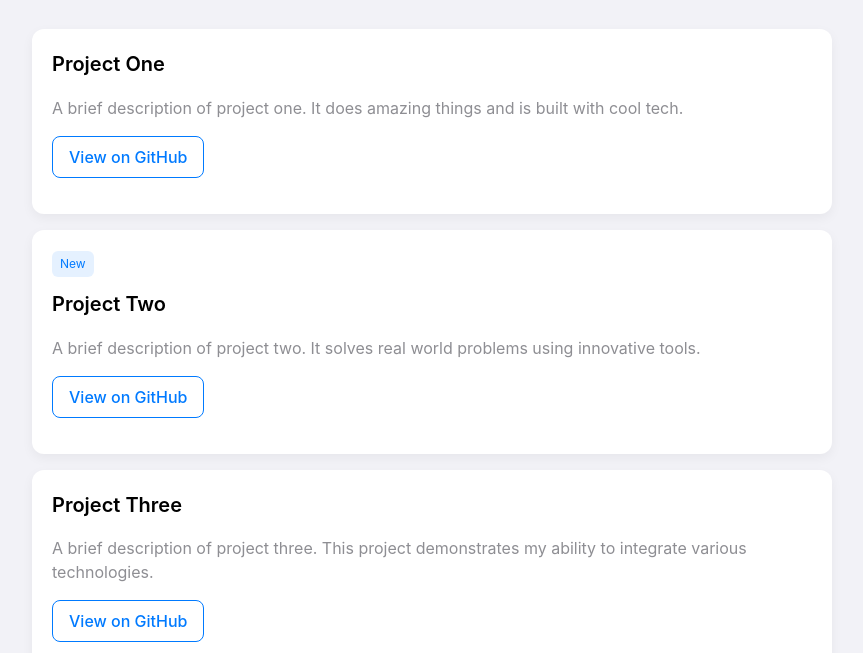
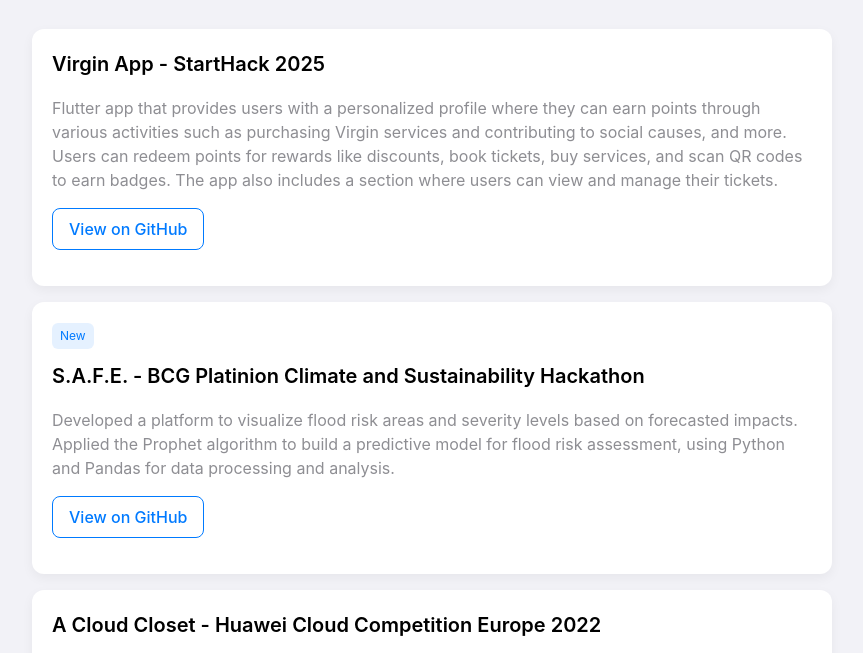
Before and after one commit to gaianardella/gaianardella.github.io, a plain HTML site: page projects/index.html in a window 1280 px wide. Shown: the part 137-790 px from the top of the page, without its empty margins (208-1071 px from the left). Drawn offline with Linux system fonts and the light colour scheme.

Commit message:
Update index.html

```diff
--- a/projects/index.html
+++ b/projects/index.html
@@ -124,20 +124,20 @@
   <h1>My Projects</h1>
   <ul>
     <li>
-      <h2>Project One</h2>
-      <p>A brief description of project one. It does amazing things and is built with cool tech.</p>
-      <p><a href="https://github.com/yourusername/project-one" target="_blank">View on GitHub</a></p>
+      <h2>Virgin App - StartHack 2025</h2>
+      <p>Flutter app that provides users with a personalized profile where they can earn points through various activities such as purchasing Virgin services and contributing to social causes, and more. Users can redeem points for rewards like discounts, book tickets, buy services, and scan QR codes to earn badges. The app also includes a section where users can view and manage their tickets.</p>
+      <p><a href="https://github.com/Eric169/StartHack_Virgin_25" target="_blank">View on GitHub</a></p>
     </li>
     <li>
       <span class="badge">New</span>
-      <h2>Project Two</h2>
-      <p>A brief description of project two. It solves real world problems using innovative tools.</p>
-      <p><a href="https://github.com/yourusername/project-two" target="_blank">View on GitHub</a></p>
+      <h2>S.A.F.E. - BCG Platinion Climate and Sustainability Hackathon</h2>
+      <p>Developed a platform to visualize flood risk areas and severity levels based on forecasted impacts. Applied the Prophet algorithm to build a predictive model for flood risk assessment, using Python and Pandas for data processing and analysis.</p>
+      <p><a href="https://github.com/PulgaLuca/S.A.F.E" target="_blank">View on GitHub</a></p>
     </li>
     <li>
-      <h2>Project Three</h2>
-      <p>A brief description of project three. This project demonstrates my ability to integrate various technologies.</p>
-      <p><a href="https://github.com/yourusername/project-three" target="_blank">View on GitHub</a></p>
+      <h2>A Cloud Closet - Huawei Cloud Competition Europe 2022</h2>
+      <p>Developed an outfit-generator Kivy app connected to Huawei Cloud services. Awarded Honorable Student.</p>
+      <p><a href="https://github.com/gaianardella/Huawei-Cloud-Competition-Europe-2022">View on GitHub</a></p>
     </li>
   </ul>
 </body>
```
